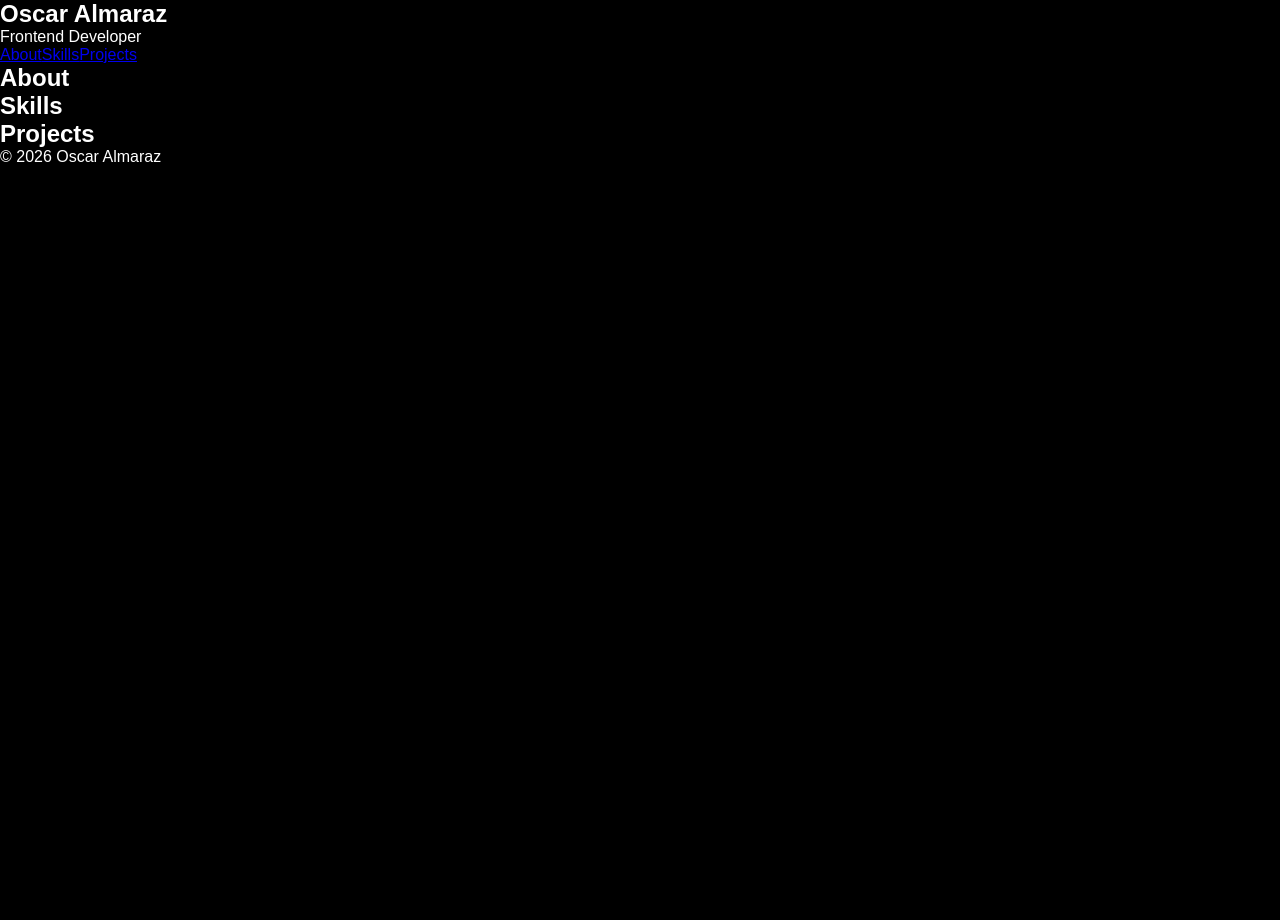
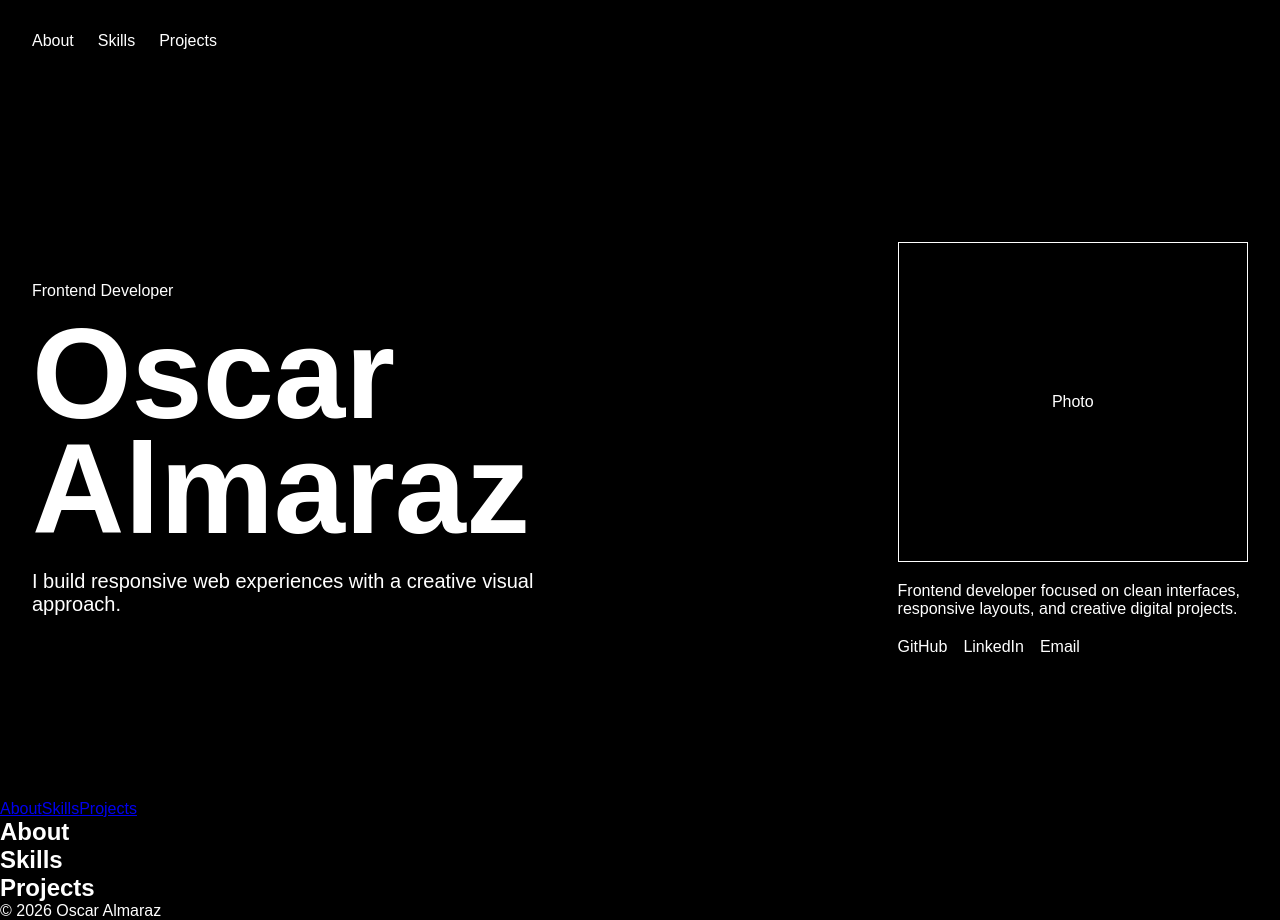
Before and after one commit to OscarAlmaraz350/developer-portfolio, a React (Vite) app: page / in a window 1280 px wide. Before the commit the page ends 800 px from the top, so only its background shows below. Built offline with nearby package versions, Linux system fonts and the light colour scheme.

Commit message:
Add hero wireframe layout

```diff
--- a/src/components/Hero.tsx
+++ b/src/components/Hero.tsx
@@ -1,8 +1,36 @@
 function Hero() {
   return (
-    <section>
-      <h1>Oscar Almaraz</h1>
-      <p>Frontend Developer</p>
+    <section className="hero">
+      <nav className="hero-nav">
+        <a href="#about">About</a>
+        <a href="#skills">Skills</a>
+        <a href="#projects">Projects</a>
+      </nav>
+
+      <div className="hero-content">
+        <div className="hero-main">
+          <p className="hero-label">Frontend Developer</p>
+          <h1>Oscar Almaraz</h1>
+          <p className="hero-description">
+            I build responsive web experiences with a creative visual approach.
+          </p>
+        </div>
+
+        <aside className="hero-profile">
+          <div className="hero-photo">Photo</div>
+
+          <p>
+            Frontend developer focused on clean interfaces, responsive layouts,
+            and creative digital projects.
+          </p>
+
+          <div className="hero-links">
+            <a href="#">GitHub</a>
+            <a href="#">LinkedIn</a>
+            <a href="#">Email</a>
+          </div>
+        </aside>
+      </div>
     </section>
   );
 }
--- a/src/index.css
+++ b/src/index.css
@@ -9,3 +9,79 @@ body {
   color: white;
   font-family: Arial, Helvetica, sans-serif;
 }
+
+.hero {
+  min-height: 100vh;
+  padding: 32px;
+  display: flex;
+  flex-direction: column;
+  gap: 80px;
+}
+
+.hero-nav {
+  display: flex;
+  gap: 24px;
+}
+
+.hero-nav a,
+.hero-links a {
+  color: white;
+  text-decoration: none;
+}
+
+.hero-content {
+  display: grid;
+  grid-template-columns: 7fr 3fr;
+  gap: 48px;
+  align-items: center;
+  flex: 1;
+}
+
+.hero-main h1 {
+  font-size: clamp(48px, 10vw, 140px);
+  line-height: 0.9;
+}
+
+.hero-label {
+  margin-bottom: 16px;
+}
+
+.hero-description {
+  max-width: 520px;
+  margin-top: 24px;
+  font-size: 20px;
+}
+
+.hero-profile {
+  display: flex;
+  flex-direction: column;
+  gap: 20px;
+}
+
+.hero-photo {
+  height: 320px;
+  border: 1px solid white;
+  display: grid;
+  place-items: center;
+}
+
+.hero-links {
+  display: flex;
+  gap: 16px;
+  flex-wrap: wrap;
+}
+
+@media (max-width: 768px) {
+  .hero {
+    padding: 24px;
+    gap: 48px;
+  }
+
+  .hero-content {
+    grid-template-columns: 1fr;
+  }
+
+  .hero-photo {
+    height: 240px;
+  }
+}
```
